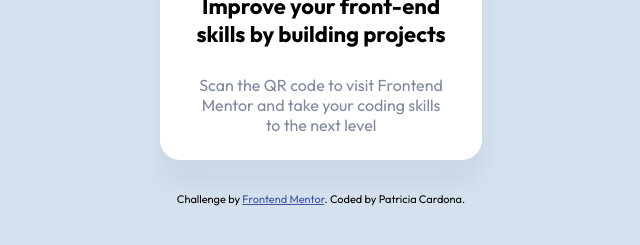
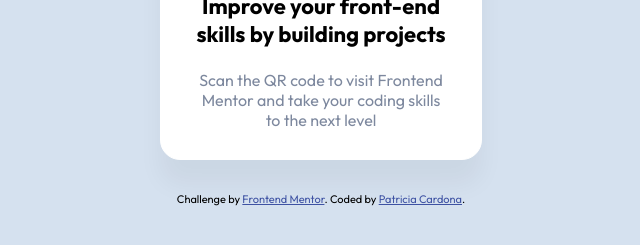
Before and after one commit to patcard21/qr-code-component-main, a plain HTML site: page index.html in a window 1280 px wide. Shown: the part 371-616 px from the top of the page, without its empty margins (319-959 px from the left). Drawn offline with Linux system fonts and the light colour scheme.

Commit message:
Update attribution links

```diff
--- a/index.html
+++ b/index.html
@@ -22,14 +22,14 @@
   </div>
   <div class="text">
     <h3>Improve your front-end skills by building projects</h3>
-    <h5>Scan the QR code to visit Frontend Mentor and take your coding skills to the next level</h5>
+    <p>Scan the QR code to visit Frontend Mentor and take your coding skills to the next level</p>
   </div>
 
 </div>
 
   <div class="attribution">
     Challenge by <a href="https://www.frontendmentor.io?ref=challenge" target="_blank">Frontend Mentor</a>.
-    Coded by Patricia Cardona.
+    Coded by <a target="_blank" href="https://github.com/patcard21">Patricia Cardona</a>.
   </div>
 </body>
 </html>
--- a/styles/styles.css
+++ b/styles/styles.css
@@ -13,7 +13,7 @@ h3 {
 
 }
 
-h5 {
+p {
     font-family: 'Outfit', sans-serif;
     font-weight: 400;
     color: #7D889E;
```
Also changed, not shown: 1 other file.
